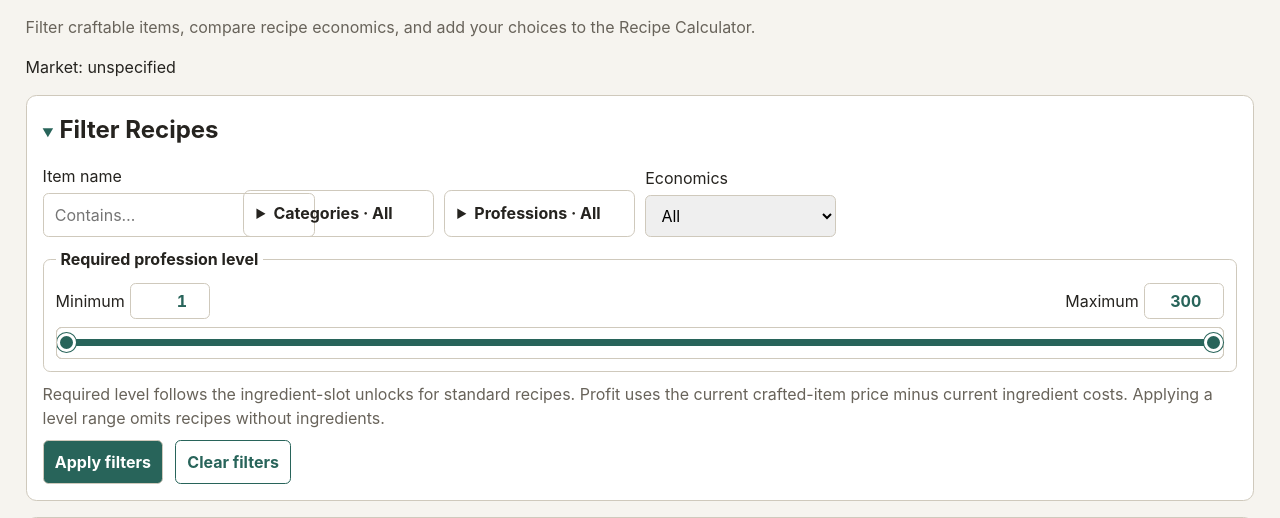
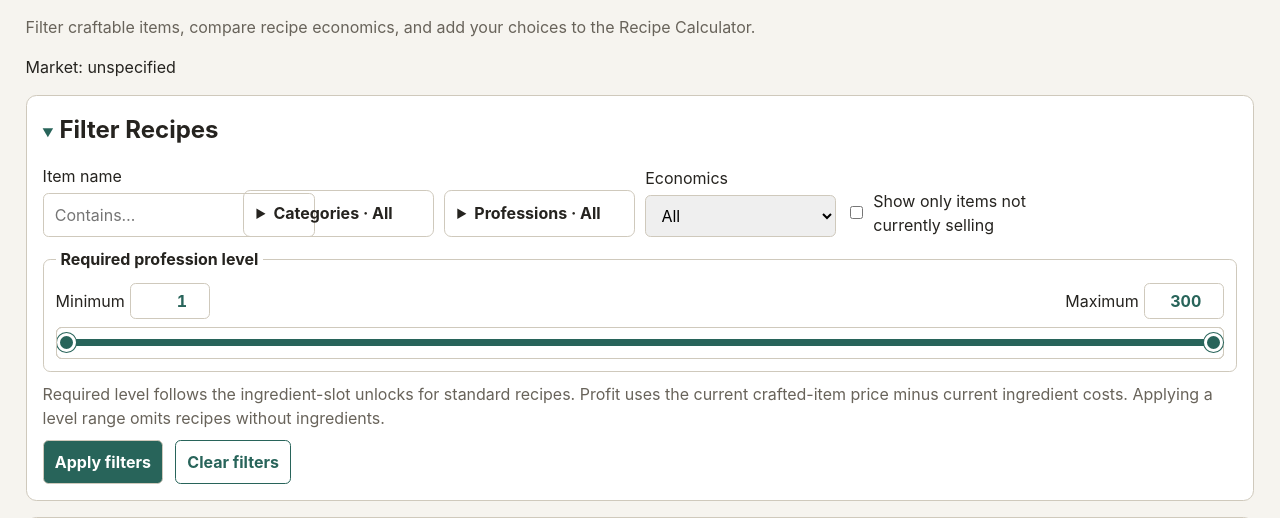
Before and after one commit to jinsoowhang/dofus-touch-economy-analytics, a FastAPI app: page /recipes in a window 1280 px wide. Shown: the part 147-665 px from the top of the page. Run offline with FastAPI, Linux system fonts and the light colour scheme; parts of the project's set-up code (start-up, migrations or seed data) failed here and were passed over.

Commit message:
Filter recipes by active sale listings

```diff
--- a/src/dofus_touch_economy/routers/web.py
+++ b/src/dofus_touch_economy/routers/web.py
@@ -185,6 +185,7 @@ class RecipeFilterState:
     minimum_level: int | None = None
     maximum_level: int | None = None
     economics: RecipeEconomicsFilter = "all"
+    not_currently_selling: bool = False
 
     def parameters(self) -> dict[str, str | tuple[str, ...]]:
         parameters: dict[str, str | tuple[str, ...]] = {}
@@ -200,6 +201,8 @@ class RecipeFilterState:
             parameters["max_level"] = str(self.maximum_level)
         if self.economics != "all":
             parameters["economics"] = self.economics
+        if self.not_currently_selling:
+            parameters["not_currently_selling"] = "true"
         return parameters
 
     def catalog_filters(self) -> RecipeCatalogFilters:
@@ -210,6 +213,7 @@ class RecipeFilterState:
             minimum_level=self.minimum_level,
             maximum_level=self.maximum_level,
             economics=self.economics,
+            not_currently_selling=self.not_currently_selling,
         )
 
     def errors(self) -> list[str]:
@@ -266,6 +270,7 @@ def _recipe_filter_state(
     min_level: Annotated[int | None, Query(ge=1, le=1000)] = None,
     max_level: Annotated[int | None, Query(ge=1, le=1000)] = None,
     economics: Annotated[RecipeEconomicsFilter, Query()] = "all",
+    not_currently_selling: Annotated[bool, Query()] = False,
 ) -> RecipeFilterState:
     return RecipeFilterState(
         item_query=q.strip(),
@@ -274,6 +279,7 @@ def _recipe_filter_state(
         minimum_level=min_level,
         maximum_level=max_level,
         economics=economics,
+        not_currently_selling=not_currently_selling,
     )
 
 
--- a/src/dofus_touch_economy/services/recipes.py
+++ b/src/dofus_touch_economy/services/recipes.py
@@ -53,6 +53,7 @@ class RecipeCatalogFilters:
     minimum_level: int | None = None
     maximum_level: int | None = None
     economics: RecipeEconomicsFilter = "all"
+    not_currently_selling: bool = False
 
 
 @dataclass(frozen=True)
@@ -981,6 +982,8 @@ def _filter_rows(
             row.profession_level is None or row.profession_level > filters.maximum_level
         ):
             return False
+        if filters.not_currently_selling and row.active_listing_count > 0:
+            return False
         if filters.economics == "profitable":
             return row.profit is not None and row.profit > 0
         if filters.economics == "non_profitable":
--- a/src/dofus_touch_economy/static/app.css
+++ b/src/dofus_touch_economy/static/app.css
@@ -248,6 +248,12 @@ form .htmx-indicator {
   grid-column: auto;
 }
 
+.recipe-filter-form > .checkbox-filter {
+  align-items: center;
+  display: inline-flex;
+  gap: 0.45rem;
+}
+
 .filter-multiselect {
   border: 1px solid var(--border);
   border-radius: 0.45rem;
--- a/src/dofus_touch_economy/templates/recipes.html
+++ b/src/dofus_touch_economy/templates/recipes.html
@@ -61,6 +61,15 @@
           <option value="non_profitable"{% if filter_state.economics == "non_profitable" %} selected{% endif %}>Break-even or loss</option>
           <option value="unknown"{% if filter_state.economics == "unknown" %} selected{% endif %}>Profit unknown</option>
         </select>
+      </label>
+      <label class="checkbox-filter">
+        <input
+          type="checkbox"
+          name="not_currently_selling"
+          value="true"
+          {% if filter_state.not_currently_selling %}checked{% endif %}
+        >
+        Show only items not currently selling
       </label>
       <fieldset class="level-range-filter">
         <legend>Required profession level</legend>
```
Also changed, not shown: tests/python/test_recipes.py (+5 -0 lines), tests/python/test_web.py (+16 -1 lines).
